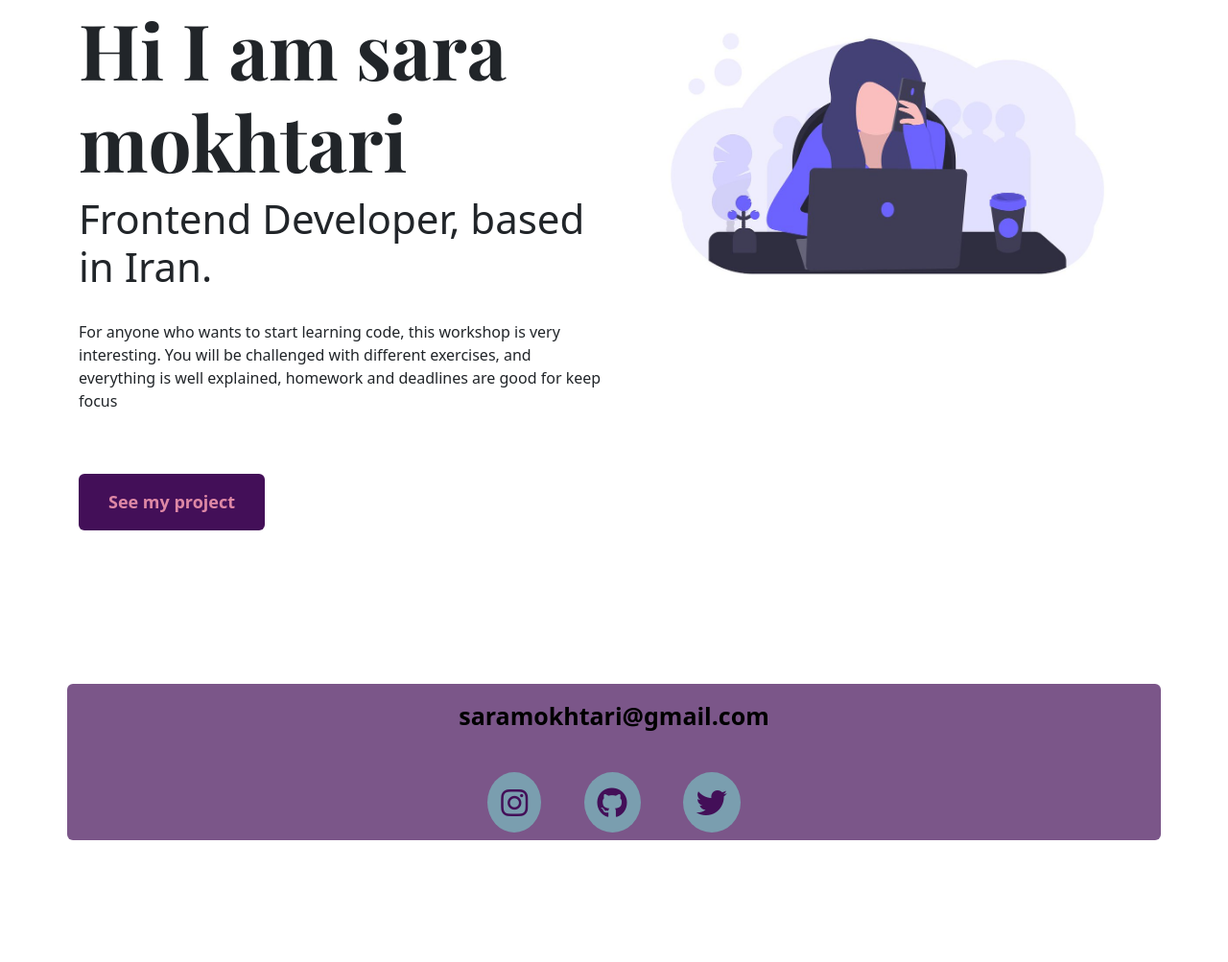
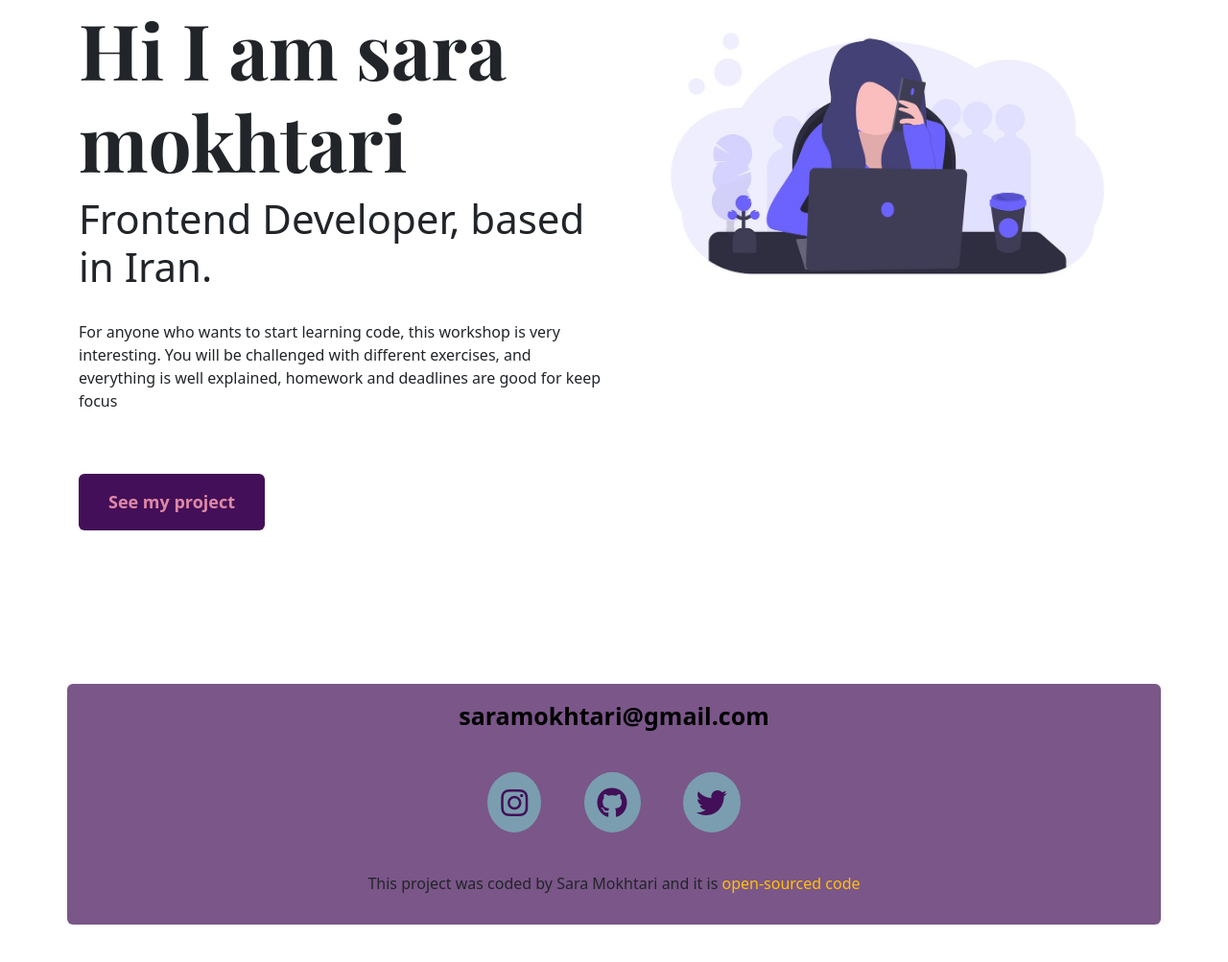
Before and after one commit to sandramkh516/responsive-homepage, a plain HTML site: page about.html in a window 1280 px wide. Shown: the part 157-1160 px from the top of the page at 96% size. Before the commit the page ends 1081 px from the top, so only its background shows below. Drawn offline with nearby package versions, Linux system fonts and the light colour scheme.

Commit message:
Update about.html

```diff
--- a/about.html
+++ b/about.html
@@ -149,6 +149,15 @@
           </a>
         </div>
       </footer>
+      <p class="text-center mt-5">
+        This project was coded by Sara Mokhtari and it is
+        <a
+          href="https://github.com/sandramkh516/responsive-homepage"
+          class="text-decoration-none text-warning"
+        >
+          open-sourced code</a
+        >
+      </p>
     </div>
   </body>
 </html>
```
